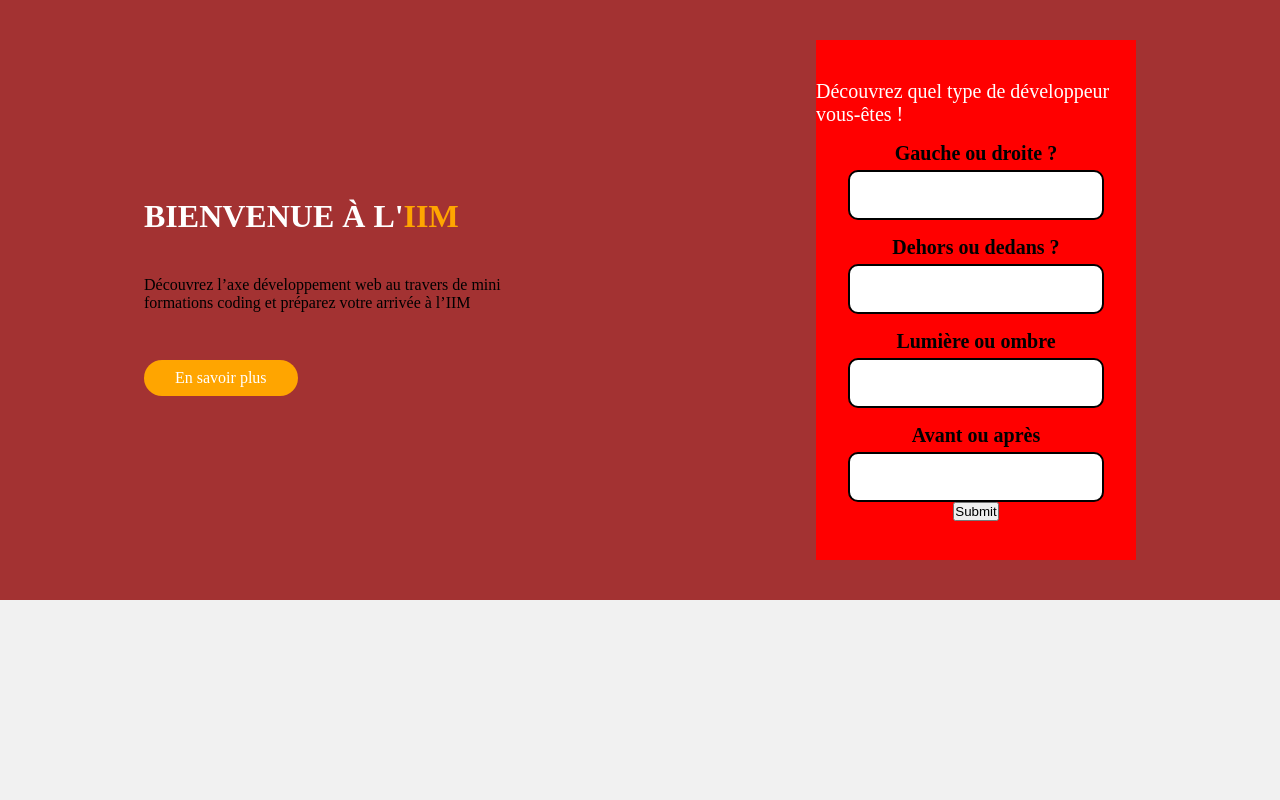
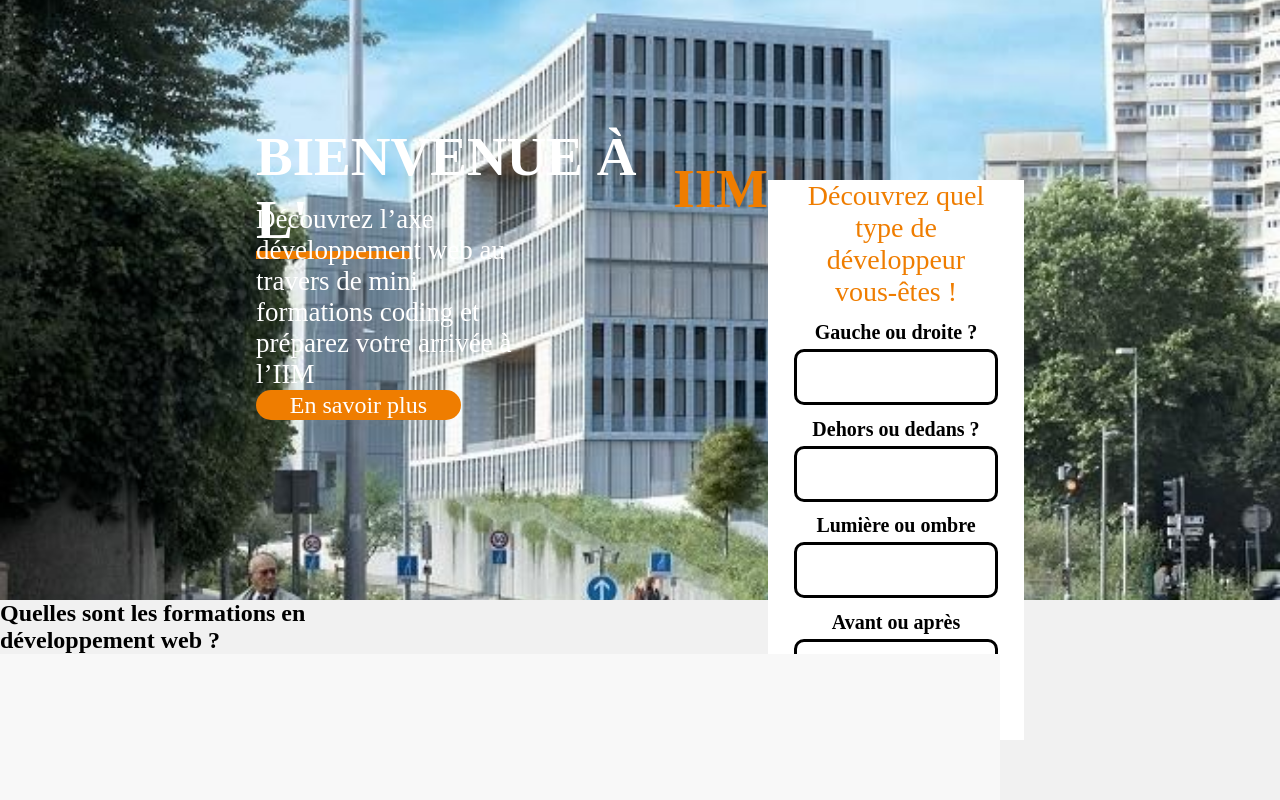
Before and after one commit to FlorianPALVADEAU/landing_page, a plain HTML site: page index.html in a window 1280 px wide. Shown: the top 800 px of the page. Drawn offline with Linux system fonts and the light colour scheme.

Commit message:
ADD header design

```diff
--- a/index.html
+++ b/index.html
@@ -10,13 +10,11 @@
 <body>
     <!-- Header -->
     <header>
-
         <div class="leftPart">
-            <h1><div class="content"><p class="bienvenue">BIENVENUE à L'</p><p class="iim">IIM</p></div><span class="span"></span></h1>
-            <p class="descriptionForm">Découvrez l’axe développement web au travers de mini formations coding et préparez votre arrivée à l’IIM</p>
+            <h1><div class="content"><p class="bienvenue">BIENVENUE à L'</p><p class="iim">IIM</p></div><div class="span"></div></h1>
+            <p class="description">Découvrez l’axe développement web au travers de mini formations coding et préparez votre arrivée à l’IIM</p>
             <a href="" class="savoirPlus">En savoir plus</a>
         </div>
-
         <form class="rightPart">
             <p class="headingForm">Découvrez quel type de développeur vous-êtes !</p>
             <div class="input">
@@ -35,15 +33,32 @@
                 <label for="4">Avant ou après</label>
                 <input type="text" name="4">
             </div>
-            <input type="submit"></input>
+            <input type="submit" class="submit"></input>
         </form>
     </header>
     <!-- END Header -->
 
-    <section></section>
-    <section></section>
-    <section></section>
-    <section></section>
+    <section>
+        <h1><div class="content"><p class="bienvenue">Quelles sont les formations en</p><p class="iim">développement web ?</p></div><div class="span"></div></h1>
+        <div class="cardContainer">
+            <div class="Card">
+                <img src="./images/LE GUIDE ULTIME DU SwiftUI (white).png" alt="illustrative picture">
+                <p class="cardTitle">Guide HTML/CSS</p>
+                <p class="cardDesc">7 vidéos | 13 heures</p>
+            </div>
+            <div class="Card">
+                <img src="./images/LXWMF5LhrcsM1YdxP92SQGd5.png" alt="illustrative picture">
+                <p class="cardTitle">Le JavaScript</p>
+                <p class="cardDesc">11 vidéos | 8 heures</p>
+            </div>
+            <div class="Card">
+                <img src="" alt="illustrative picture">
+                <p class="cardTitle">Responsive Design</p>
+                <p class="cardDesc">6 vidéos | 5 herues</p>
+            </div>
+        </div>
+    </section>
+
 
     <footer>
 
--- a/style.scss
+++ b/style.scss
@@ -11,12 +11,14 @@
 header{
     width: 100vw;
     height: 75vh;
-    background-color: rgb(163, 50, 50);
+    background-image: url(./images/institut-leonard-de-vinci-nouveau-campus.jpg);
+    background-size: cover;
+    background-position: center;
     display: flex;
-    justify-content: space-around;
+    justify-content: center;
     align-items: center;
     .leftPart{
-        width: 30vw;
+        width: 40vw;
         height: 40%;
         display: flex;
         justify-content: space-around;
@@ -32,46 +34,51 @@
             flex-direction: column;
             text-transform: uppercase;
             flex-wrap: nowrap;
+            font-size: 55px;
             .content{
                 display: flex;
                 justify-content: center;
                 align-items: center;
 
                 .iim{
-                    color: orange;
+                    color: #EF7D00;
                 }
                 .bienvenue{
                     color: white;
                 }
             }
             .span{
-                width: 19%;
-                height: 4px;
-                background-color: orange;
+                width: 30%;
+                height: 1px;
+                border: 4px solid #EF7D00;
+                border-top-right-radius: 5px;
+                border-bottom-right-radius: 5px;
             }
         }
         .description{
-            width: 70%;
-            font-size: 20px;
+            width: 50%;
+            font-size: 27px;
             font-weight: 100;
             color: white;
         }
         .savoirPlus{
             width: 40%;
             height: 15%;
-            background-color: orange;
+            background-color: #EF7D00;
             border-radius: 20px;
             display: flex;
             justify-content: center;
             align-items: center;
             text-decoration: none;
             color: white;
+            font-size: 24px;
         }
     }
     .rightPart{
-        width: 25vw;
-        height: 65vh;
-        background-color: red;
+        margin-top: 40vh;
+        width: 20vw;
+        height: 70vh;
+        background-color: white;
         display: flex;
         justify-content: center;
         align-items: center;
@@ -94,13 +101,31 @@
             input{
                 width: 80%;
                 height: 60px;
-                border: 2px solid black;
+                border: 3px solid black;
                 border-radius: 10px;
+                font-size: 24px;
             }
         }
         .headingForm{
+            color: #EF7D00;
+            font-size: 20px;
+            width: 80%;
+            font-size: 28px;
+            text-align: center;
+        }
+
+        .submit{
+            width: 80%;
+            height: 60px;
+            border: 0;
+            background-color: #EF7D00;
+            border-radius: 20px;
+            display: flex;
+            justify-content: center;
+            align-items: center;
+            text-decoration: none;
             color: white;
-            font-size: 20px;
+            font-size: 24px;
         }
     }
 }
```
Also changed, not shown: images/institut-leonard-de-vinci-nouveau-campus.jpg (added), style.css, 1 other file.
